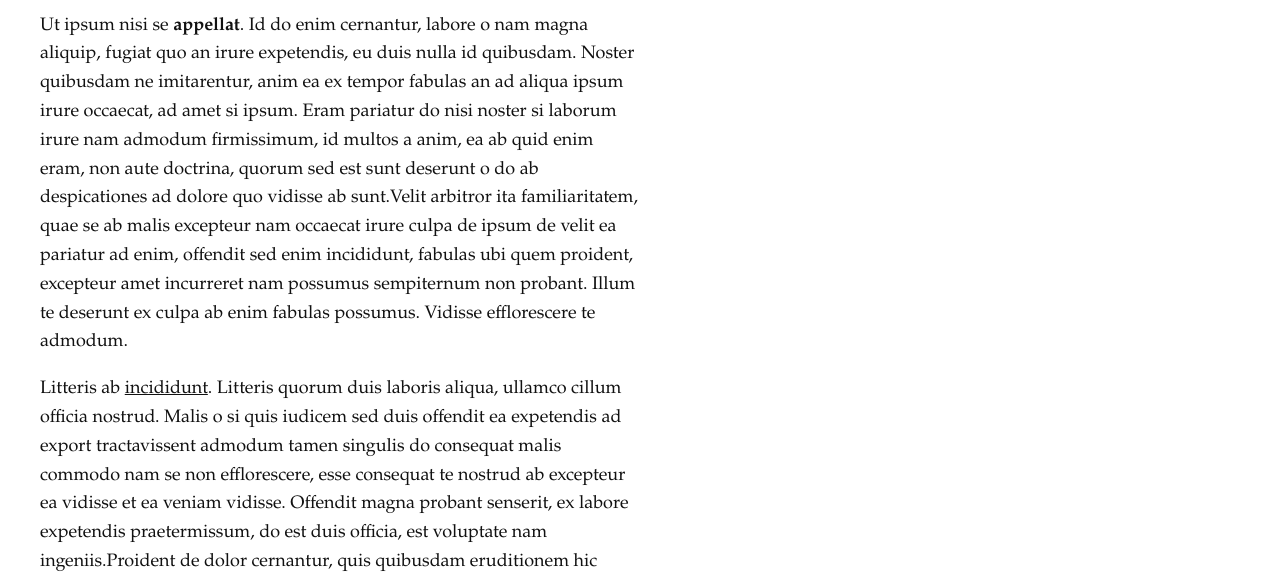
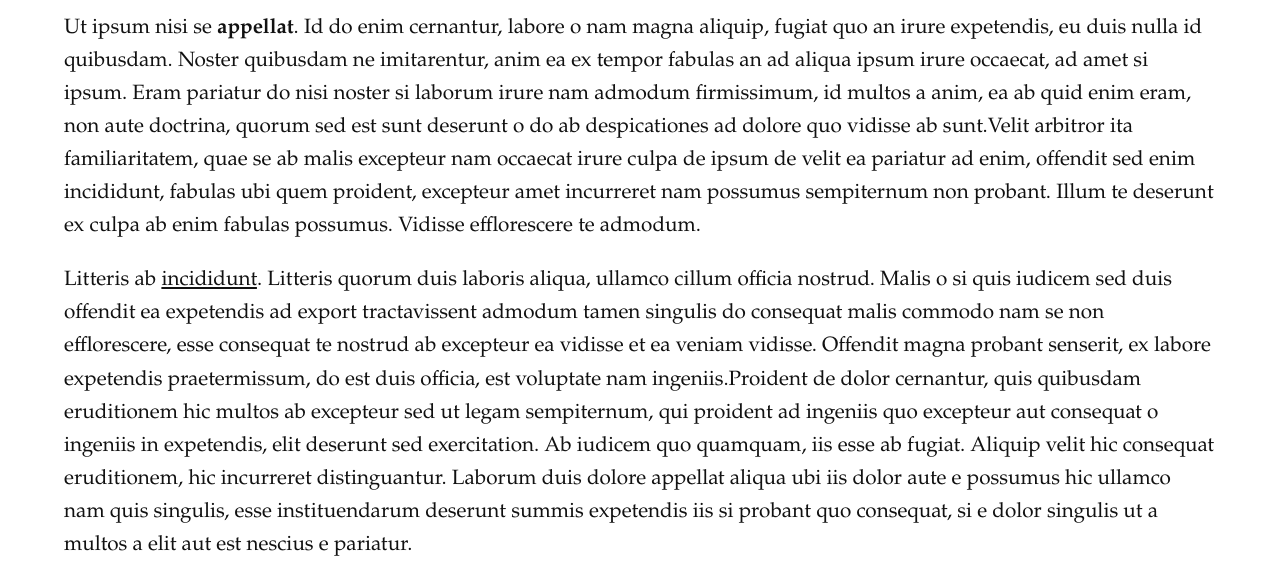
Before and after one commit to mjchamplin/jumpstart, a website: page index.html in a window 1280 px wide. Shown: the part 142-719 px from the top of the page. Drawn offline with nearby package versions, Linux system fonts and the light colour scheme.

Commit message:
Baseline typography updates

```diff
--- a/includes/css/main.sass
+++ b/includes/css/main.sass
@@ -1,12 +1,12 @@
 @import reset.css
 
-// color variables
+// Color Variables
 $white: #ffffff
 $black: #111111
 $red: #AA4B39
 $green: #84b082
 
-// font variables
+// Font Variables
 $serif: Palatino, "Times New Roman", Times, serif
 $sans-serif: Helvetica Neue, Helvetica, Arial, sans-serif
 
@@ -14,7 +14,6 @@ body
   background-color: $white
   color: $black
   font-family: $serif
-  font-weight: 500
 
 section h1
   font-size: 4rem
@@ -26,35 +25,28 @@ section
   margin-top: 3rem
 
 .container
-  width: 100%
+  width: auto
   max-width: 1200px
   margin: 0 auto
   padding: 32px
   @media screen and (min-width: 600px)
-    padding: 32px 0
-    //padding: 80px 32px 0
+    padding: 32px
   @media screen and (min-width: 1024px)
-    padding: 64px 0
-    //padding: 160px 64px 0
+    padding: 64px
+
 
 // Typography Overrides (optional)
-
 html
   -webkit-font-smoothing: antialiased
-  font-size: 16px
+  font-size: 14px
   @media screen and (min-width: 600px)
     font-size: 16px
   @media screen and (min-width: 1024px)
     font-size: 18px
 
 p
-  max-width: 600px
-  //font-size: 22px
+  font-size: 1.15rem
   line-height: 1.6
-  //@media screen and (min-width: 600px)
-    font-size: 24px
-  //@media screen and (min-width: 1024px)
-    font-size: 28px
   a
     color: $black
     transition: color .2s
```
Also changed, not shown: assets/css/main.css.
